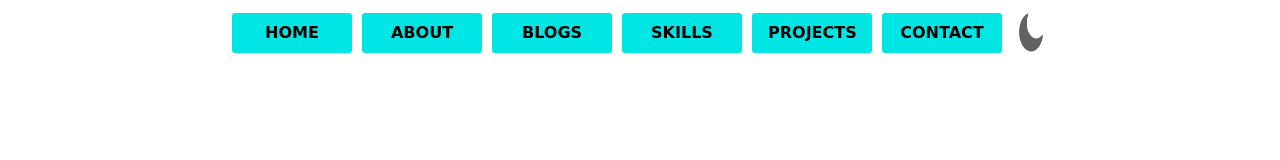
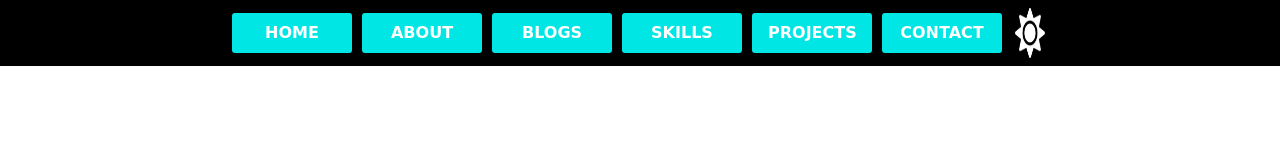
Before and after one commit to shuvro-baset/my-portfolio, a plain HTML site: page thanks.html in a window 1280 px wide. Both pictures are taken after a click on the picture 1030 px from the left and 33 px from the top of the page. Shown: the top 160 px of the page. Drawn offline with nearby package versions, Linux system fonts and the light colour scheme.

Commit message:
dark mode added

```diff
--- a/thanks.html
+++ b/thanks.html
@@ -87,5 +87,18 @@
     <script src="https://cdnjs.cloudflare.com/ajax/libs/popper.js/1.12.9/umd/popper.min.js" integrity="sha384-ApNbgh9B+Y1QKtv3Rn7W3mgPxhU9K/ScQsAP7hUibX39j7fakFPskvXusvfa0b4Q" crossorigin="anonymous"></script>
     <script src="https://maxcdn.bootstrapcdn.com/bootstrap/4.0.0/js/bootstrap.min.js" integrity="sha384-JZR6Spejh4U02d8jOt6vLEHfe/JQGiRRSQQxSfFWpi1MquVdAyjUar5+76PVCmYl" crossorigin="anonymous"></script>
     <script src="https://cdn.jsdelivr.net/npm/typed.js@2.0.12"></script>
-</body>
+    <script>
+      var icon = document.getElementById("icon");
+
+      icon.onclick = function() {
+        document.body.classList.toggle("dark-theme");
+        if(document.body.classList.contains("dark-theme")){
+          icon.src = "images/sun.png";
+        } else {
+          icon.src = "images/moon.png";
+        }
+      }
+    </script>
+
+  </body>
 </html>
```
Also changed, not shown: Blogs.html (+13 -0 lines), projects.html (+13 -0 lines).
